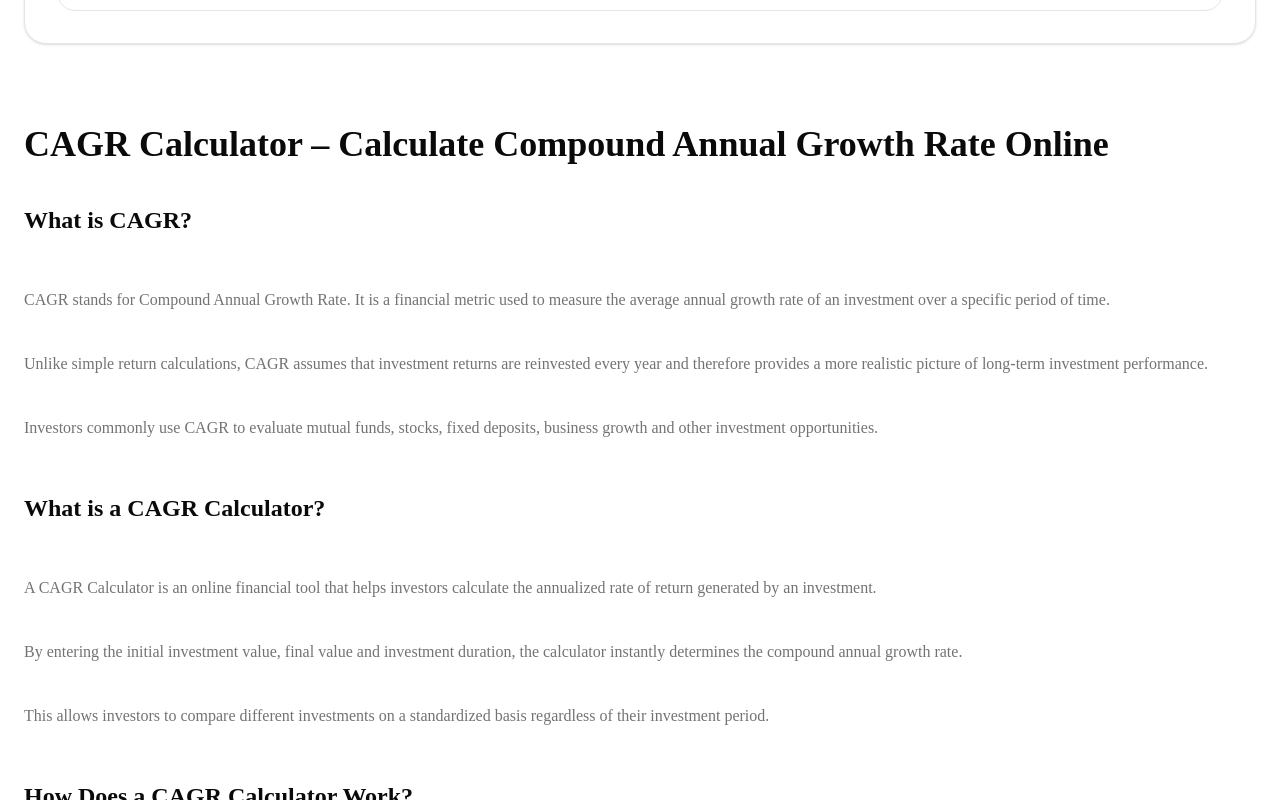
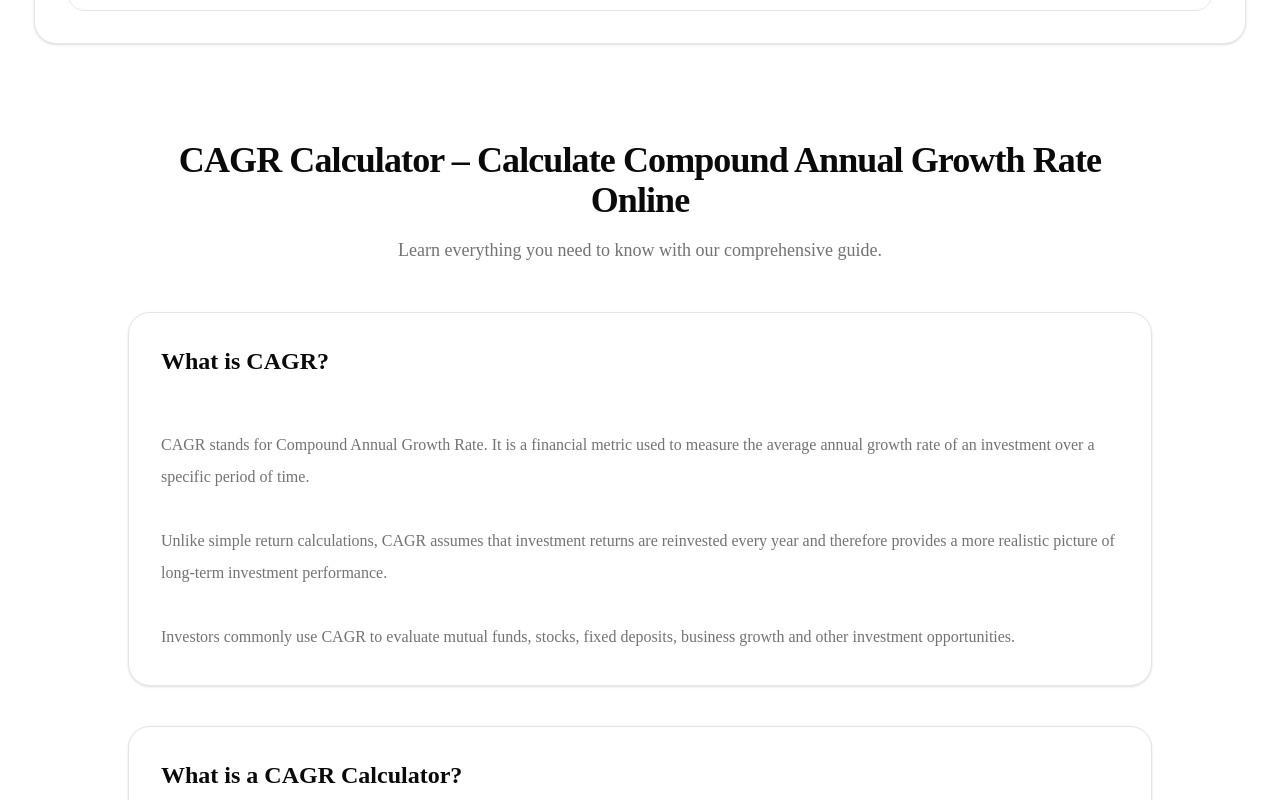
Before and after one commit to payadav142-rgb/FinWise, a Next.js app: page /calculators/cagr-calculator in a window 1280 px wide. Shown: the part 3180-3980 px from the top of the page. Built offline with nearby package versions, Linux system fonts and the light colour scheme.

Commit message:
Improve article section layout and readability

```diff
--- a/components/calculator/ArticleSection.tsx
+++ b/components/calculator/ArticleSection.tsx
@@ -13,24 +13,42 @@ export default function ArticleSection({
   sections,
 }: ArticleSectionProps) {
   return (
-    <section className="mt-20">
-      <h2 className="mb-10 text-4xl font-bold">
+    <section className="mt-24">
+
+      <div className="mx-auto max-w-5xl">
+
+        <div className="mb-12 text-center">
+          <h2 className="text-4xl font-extrabold tracking-tight">
             {title}
           </h2>
 
-      <div className="space-y-12">
+          <p className="mt-4 text-lg text-muted-foreground">
+            Learn everything you need to know with our
+            comprehensive guide.
+          </p>
+        </div>
+
+        <div className="space-y-10">
+
           {sections.map((section) => (
-          <div key={section.heading}>
-            <h3 className="mb-4 text-2xl font-semibold">
+            <article
+              key={section.heading}
+              className="rounded-3xl border bg-white p-8 shadow-sm transition hover:shadow-md"
+            >
+              <h3 className="text-2xl font-bold">
                 {section.heading}
               </h3>
 
-            <div className="leading-8 text-muted-foreground whitespace-pre-line">
+              <div className="mt-5 whitespace-pre-line leading-8 text-muted-foreground">
                 {section.content}
               </div>
+            </article>
+          ))}
+
         </div>
-        ))}
+
       </div>
+
     </section>
   );
 }
```
Lines whose indentation alone changed are shown as unchanged.
